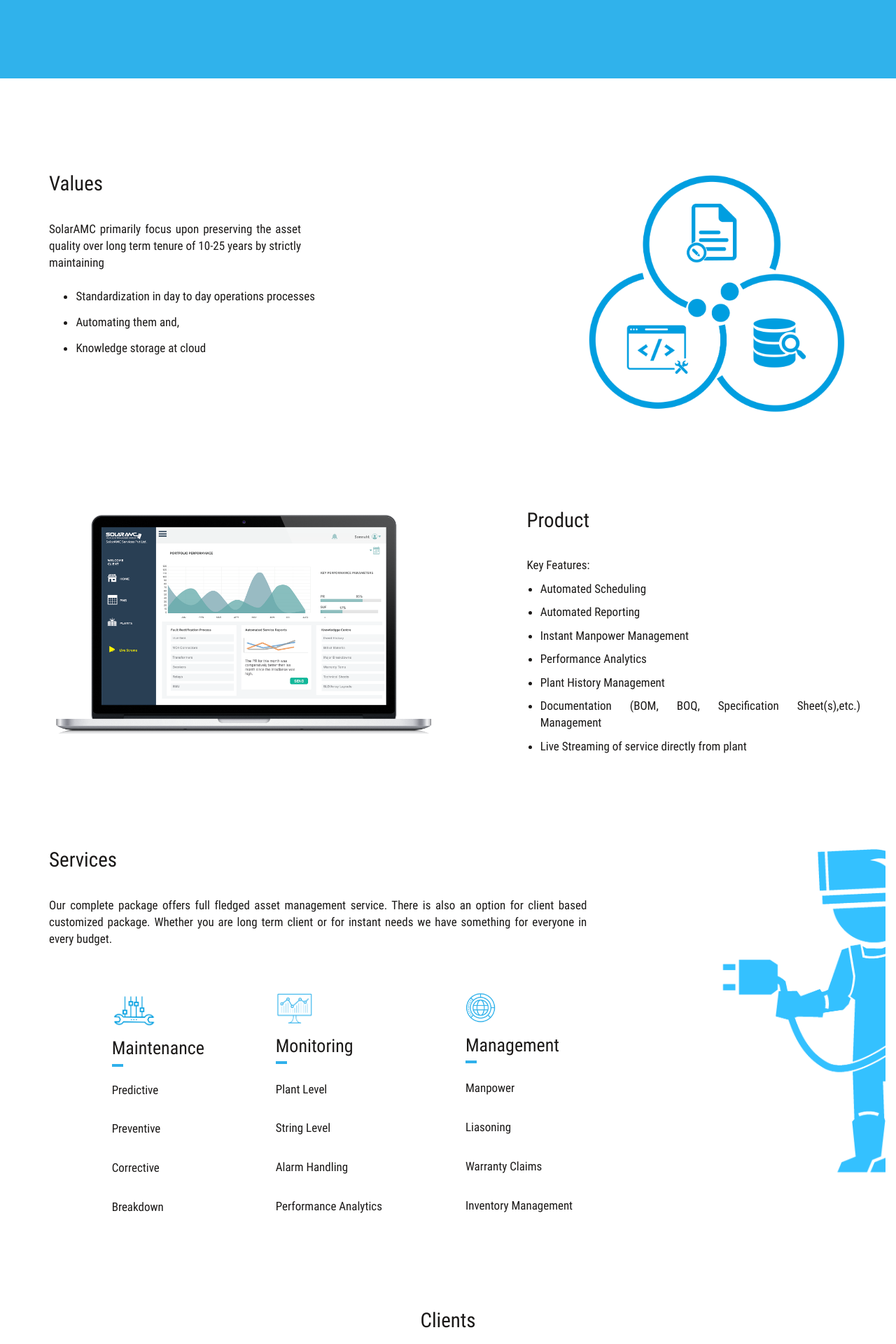
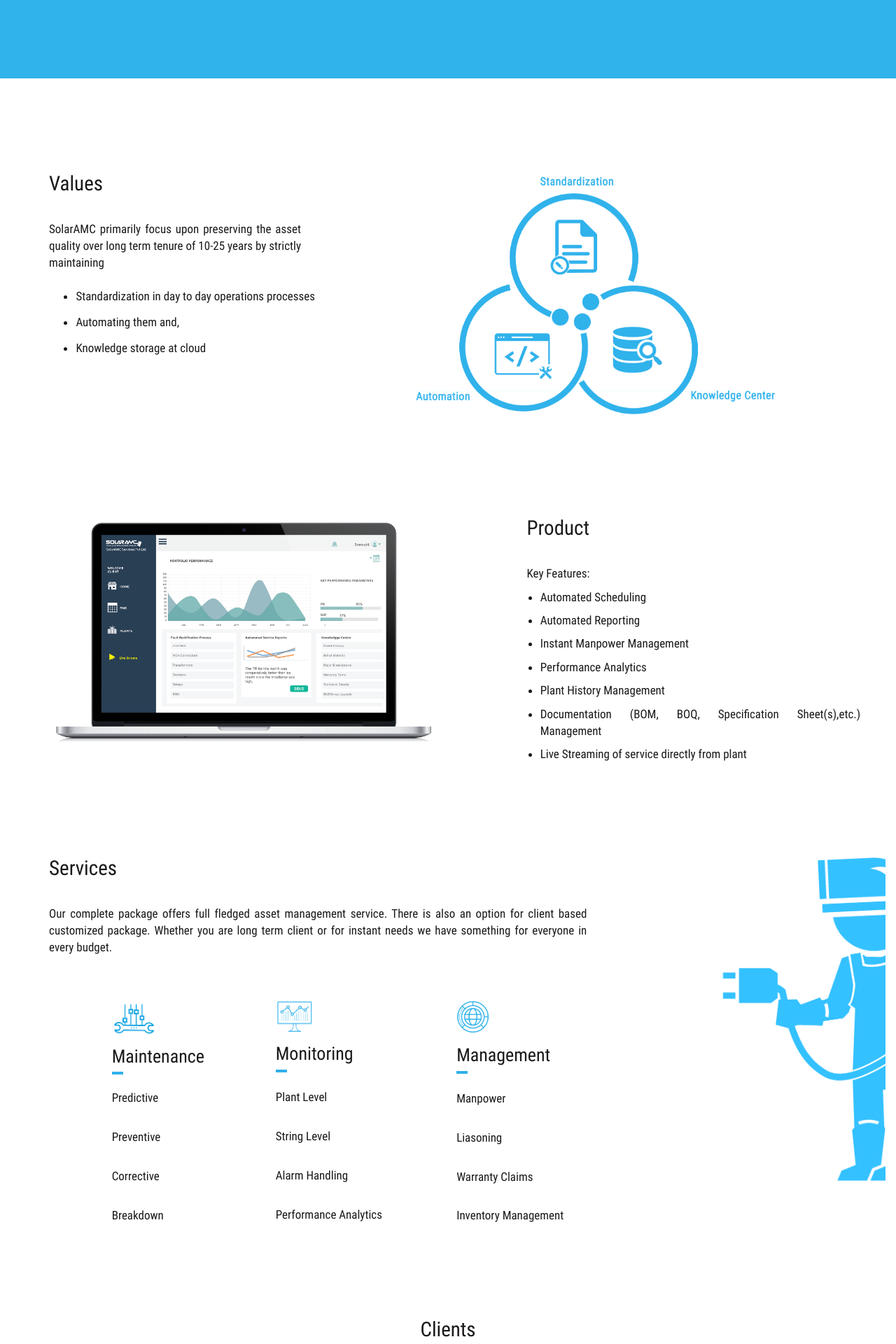
Before and after one commit to shoryavaish/solarAMC, a Jekyll site: the page built from index.html, in a window 1280 px wide. Shown: the part 844-2764 px from the top of the page at 70% size. Built offline with Jekyll 4.4.1, drawn with Linux system fonts in a browser that asks for light colours; nearby versions of some CDN libraries.

Commit message:
finalizing desktop version

```diff
--- a/css/style.css
+++ b/css/style.css
@@ -118,9 +118,9 @@
 /*
 	-webkit-transition: all .3s ease .15s;
 	-moz-transition: all .3s ease .15s;
-	-o-transition: all .3s ease .15s;
+	-o-transition: all .3s ease .15s;*/
+	/*transition: all .3s ease .15s;*/
 	-ms-transition: all .3s ease .15s;
-	transition: all .3s ease .15s;*/
 }
 
 .nav > li:hover > div {
@@ -326,6 +326,9 @@
     -ms-flex-pack: center;
     justify-content: center;
     list-style: none;
+}
+.container-logo li{
+	margin:0;
 }
 .container-logo .common-Button {
     position: absolute;
--- a/index.html
+++ b/index.html
@@ -52,8 +52,8 @@
 				<li style="margin-top: 3.5%;">Knowledge storage at cloud</li>
 			</ul>
 		</div>
-		<div class="col-md-8">
-			<img class="page-image mob-space" src="images/circle.png" width="50%">
+		<div class="col-md-7">
+			<img class="page-image mob-space" src="images/circle.png" width="80%">
 		</div>
 	</div>
 </div>
@@ -131,8 +131,8 @@
 						</div>
 					</div>
 					<div class="col-md-4">
-						<div style="margin-left: 4.9vw;">
-							<img class="hidden-xs" src="images/GM.png" width="25%" style="margin-bottom: 10%;">
+						<div style="margin-left: 3.9vw;">
+							<img class="hidden-xs" src="images/GM.png" width="25%" style="margin-bottom: 9%;">
 							<div class="mycolor mob-space">
 								<h2 class="page-headline-hr">Management</h2>
 								<hr class="mycolor2 myhr" align="left">
@@ -162,30 +162,6 @@
 		</div>
 	</div>
 </div>
-<!-- <div class="container next" style="margin-bottom: 10vh;">
-	<div class="row">
-		<div class="col-md-1"></div>
-		<div class="col-md-5">
-			<div class="col-sm-4">
-				<img src="images/susten.png" width="90%"><br>
-				<img src="images/enerparc.png" width="90%" style="margin-top: 35%;"><br>
-				<img src="images/ms.png" width="95%" style="margin-top: 35%;">
-			</div>
-			<div class="col-sm-4">
-				<img src="images/TPSLogo.png" width="90%"><br>
-				<img src="images/renew.png" width="90%" style="margin-top: 35%;"><br>
-				<img src="images/AP.png" width="65%" style="margin-top: 35%;">
-			</div>
-		</div>
-		<div class="col-md-4">
-			<h2 class="page-text-headline mycolor">Clients</h2>
-			<p class="page-text mycolor">“Your asset is a long term investment, deemed to give you returns year after year. Ensure your returns are optimum and your assets value is safe”</p>
-			<a href="/case" class="case myfont3">Case Studies <i class="fa fa-long-arrow-right animate-scale"></i></a>
-		</div>
-		<div class="col-md-1"></div>
-	</div>
-</div> -->
-
 
 <div class="container-fluid next" style="margin-bottom: 8vh;">
 	<div class="row">
@@ -199,12 +175,12 @@
 					Know Them <i class="fa fa-long-arrow-right animate"></i>
 				</div>
 				<ul>
-					<li><img src="images/renew.png" width="40%"></li>
-					<li><img src="images/AP.png" width="65%"></li>
-					<li><img src="images/susten.png" width="40%"></li>
-					<li><img src="images/TPSLogo.png" width="50%"></li>
-					<li><img src="images/ms.png" width="55%"></li>
-					<li><img src="images/enerparc.png" width="40%"></li>
+					<li><div ><img src="images/renew.png" width="40%"></div></li>
+					<li><div ><img src="images/AP.png" width="65%"></div></li>
+					<li><div ><img src="images/susten.png" width="40%"></div></li>
+					<li><div style="margin-left: -24%;"><img src="images/TPSLogo.png" width="40%"></div></li>
+					<li><div style="margin: -9%;"><img src="images/ms.png" width="55%"></div></li>
+					<li><div ><img src="images/enerparc.png" width="40%"></div></li>
 				</ul>
 			</a>
 		</section>
```
Also changed, not shown: images/circle.png, 4 other files.
